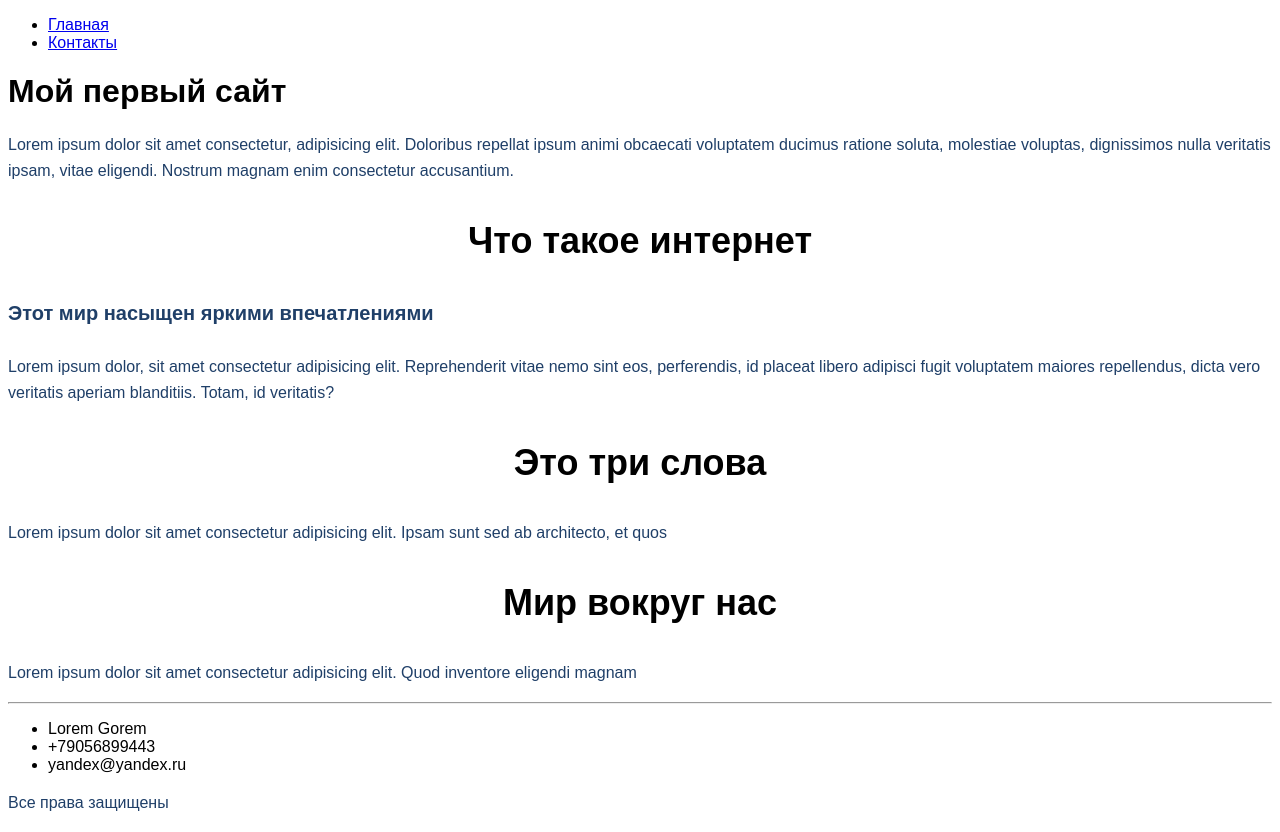
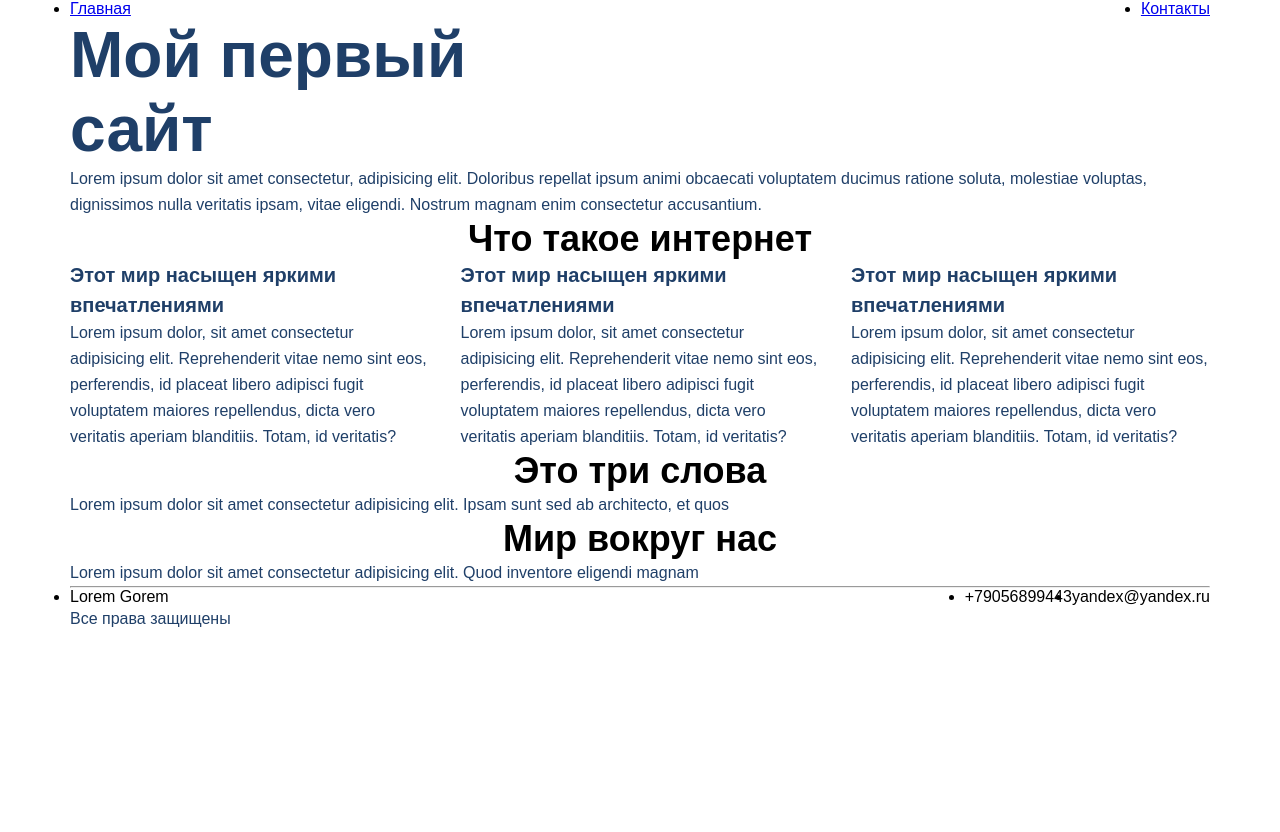
Before and after one commit to strox812/HTML-CSS, a plain HTML site: page index.html in a window 1280 px wide. After the commit the page ends 800 px from the top, so only its background shows below. Drawn offline with Linux system fonts and the light colour scheme.

Commit message:
обновил стили

```diff
--- a/css/style.css
+++ b/css/style.css
@@ -1,3 +1,13 @@
+* {
+    margin: 0;
+    padding: 0;
+}
+
+.container {
+    width: 1140px;
+    margin: 0 auto;
+}
+
 body {
     font-family: sans-serif;
 }
@@ -48,3 +58,28 @@ body {
     color: #ffffff;
     text-transform: uppercase;
 }
+
+.header {
+    display: flex;
+    justify-content: space-between;
+}
+
+.top__heading {
+    width: 510px;
+    font-size: 64px;
+    color: #1F3F68;
+}
+
+.card-box {
+    display: flex;
+    justify-content: space-between;
+}
+
+.card {
+    width: 359px;
+}
+
+.footer__info {
+    display: flex;
+    justify-content: space-between;
+}
--- a/index.html
+++ b/index.html
@@ -27,34 +27,62 @@
             </div>
         </div>
     </div>
-    <div class="what-we-do">
+    <div class="what-we-do container">
         <h3 class="heading">Что такое интернет</h3>
+        <div class="card-box">
             <div class="card">
                 <h4 class="heading-mini">Этот мир насыщен яркими впечатлениями</h4>
-            <p class="text">Lorem ipsum dolor, sit amet consectetur adipisicing elit. Reprehenderit vitae nemo sint eos,
+                <p class="text">Lorem ipsum dolor, sit amet consectetur adipisicing elit. Reprehenderit vitae nemo sint
+                    eos,
                     perferendis, id
-                placeat libero adipisci fugit voluptatem maiores repellendus, dicta vero veritatis aperiam blanditiis.
+                    placeat libero adipisci fugit voluptatem maiores repellendus, dicta vero veritatis aperiam
+                    blanditiis.
+                    Totam, id
+                    veritatis?</p>
+            </div>
+            <div class="card">
+                <h4 class="heading-mini">Этот мир насыщен яркими впечатлениями</h4>
+                <p class="text">Lorem ipsum dolor, sit amet consectetur adipisicing elit. Reprehenderit vitae nemo sint
+                    eos,
+                    perferendis, id
+                    placeat libero adipisci fugit voluptatem maiores repellendus, dicta vero veritatis aperiam
+                    blanditiis.
+                    Totam, id
+                    veritatis?</p>
+            </div>
+            <div class="card">
+                <h4 class="heading-mini">Этот мир насыщен яркими впечатлениями</h4>
+                <p class="text">Lorem ipsum dolor, sit amet consectetur adipisicing elit. Reprehenderit vitae nemo sint
+                    eos,
+                    perferendis, id
+                    placeat libero adipisci fugit voluptatem maiores repellendus, dicta vero veritatis aperiam
+                    blanditiis.
                     Totam, id
                     veritatis?</p>
             </div>
         </div>
-    <div class="project">
+    </div>
+    <div class="project container">
         <h3 class="heading">Это три слова</h3>
         <p class="text">Lorem ipsum dolor sit amet consectetur adipisicing elit. Ipsam sunt sed ab architecto, et quos
         </p>
     </div>
     <div class="footer">
+        <div class="container">
             <div class="footer__top">
                 <div class="footer__text">
                     <h3 class="heading">Мир вокруг нас</h3>
-                <p class="text">Lorem ipsum dolor sit amet consectetur adipisicing elit. Quod inventore eligendi magnam
+                    <p class="text">Lorem ipsum dolor sit amet consectetur adipisicing elit. Quod inventore eligendi
+                        magnam
                     </p>
                 </div>
             </div>
             <hr>
             <div class="footer__bottom">
                 <ul class="footer__info">
-                <li>Lorem Gorem</li>
+                    <li style="
+                    flex-grow: 1;
+                    ">Lorem Gorem</li>
                     <li>+79056899443</li>
                     <li>yandex@yandex.ru</li>
                 </ul>
@@ -63,6 +91,7 @@
                 </div>
             </div>
         </div>
+    </div>
 </body>
 
 </html>
```
Lines whose indentation alone changed are shown as unchanged.
